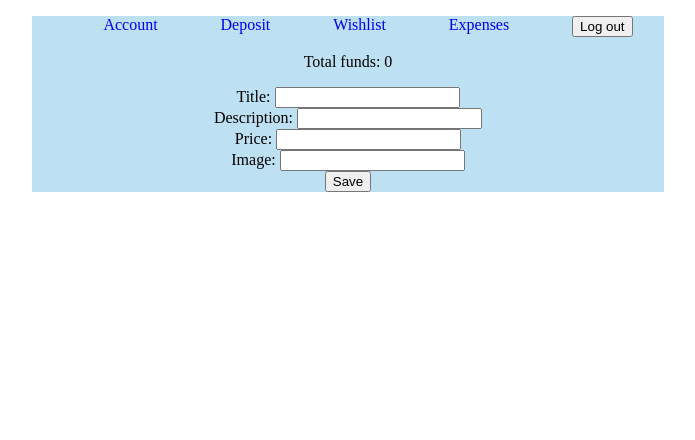
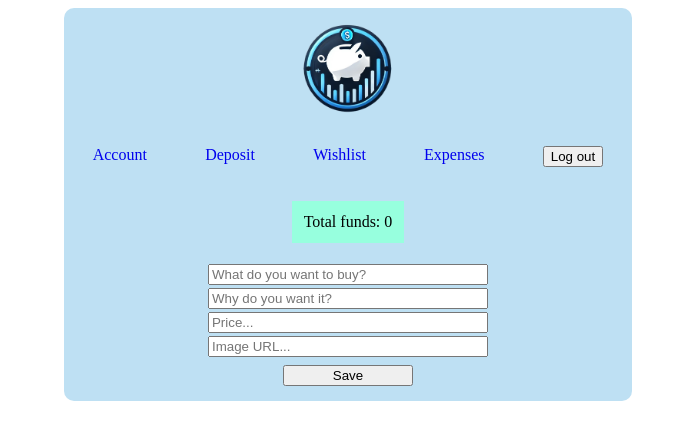
Before and after one commit to mixailvelinov/ExpenseTracker, a Django app: page /wishlist/create in a window 1280 px wide. Shown: the top 440 px of the page, without its empty margins (292-987 px from the left). Run offline with Django 5.2, Linux system fonts and the light colour scheme; the visitor is signed in with stand-in values (Sample User, id 1); data that the repository does not hold is empty.

Commit message:
add: more styles, updated forms widgets

```diff
--- a/common/forms.py
+++ b/common/forms.py
@@ -7,3 +7,10 @@ class WishCreateForm(forms.ModelForm):
     class Meta:
         model = Wish
         exclude = ['user', 'date_added', 'is_bought']
+
+        widgets = {
+            'title': forms.TextInput(attrs={'placeholder': 'What do you want to buy?'}),
+            'description': forms.TextInput(attrs={'placeholder': 'Why do you want it?'}),
+            'price': forms.NumberInput(attrs={'placeholder': 'Price...'}),
+            'image': forms.URLInput(attrs={'placeholder': 'Image URL...'})
+        }
--- a/expenses/forms.py
+++ b/expenses/forms.py
@@ -7,3 +7,9 @@ class ExpenseCreateForm(forms.ModelForm):
     class Meta:
         model = Expense
         exclude = ['date', 'user']
+
+        widgets = {
+            'amount': forms.TextInput(attrs={'placeholder': 'Amount spent...'}),
+            'expense_name': forms.TextInput(attrs={'placeholder': 'I spent money on...'}),
+            'description': forms.TextInput(attrs={'placeholder': 'Expense description...'}),
+        }
--- a/static/styles/style.css
+++ b/static/styles/style.css
@@ -1,14 +1,31 @@
-/*index*/
+/*index, basic*/
+
+.logo {
+    width: 120px;
+    height: 120px;
+    margin: 0 auto;
+    display: flex;
+    align-items: center;
+}
+.logo img {
+    width: 100%;
+    height: auto;
+    display: block;
+}
 
 .body-container {
     text-align: center;
-    width: 50%;
+    width: 45%;
     margin: 0 auto;
     background-color: #bee0f3;
+    border-radius: 10px;
+    padding-bottom: 10px;
+
 }
 
 ul {
     list-style: none;
+    padding: 0;
 }
 
 nav ul {
@@ -20,15 +37,21 @@ nav ul li a {
     text-decoration: none;
 }
 
+.funds-counter {
+    display: inline-block;
+    padding:12px;
+    background-color: #97ffde;
+}
 
-/*deposit*/
 
-.deposit-form {
+/*deposit and wishlist*/
+
+.deposit-form, .wish-create-container, .expenses-form {
     display: flex;
     justify-content: center;
 }
 
-.deposit-form form {
+.deposit-form form, .wish-create-container form, .expenses-form form {
     display: flex;
     flex-direction: column;
     width: 280px;
@@ -36,9 +59,33 @@ nav ul li a {
     gap: 3px;
 }
 
-.deposit-form form button {
-    width: 100px;
+.deposit-form form button, .wish-create-container form button, .expenses-form form button {
+    width: 130px;
     margin: 0 auto;
     margin-top: 5px;
+}
 
+/*deposit history*/
+
+.deposit-card {
+    background-color: #97ffde;
+    width: 50%;
+    margin: 0 auto;
 }
+
+li {
+    padding: 2px;
+}
+
+/*wishlist and wishlist history*/
+.wishlist-buttons {
+    padding-bottom: 10px;
+}
+
+.modify-wish-buttons {
+    display: flex;
+    justify-content: center;
+    margin-top: 10px;
+    margin-top: 10px;
+    gap: 6px;
+}
--- a/templates/base.html
+++ b/templates/base.html
@@ -13,7 +13,7 @@
 <section class="body-container">
     <header>
         <div class="logo">
-
+            <a href="{% url 'index' %}"><img src="{% static 'images/logo.png' %}" alt=""></a>
         </div>
 
         <nav>
@@ -34,7 +34,7 @@
                     </li>
                 {% endif %}
             </ul>
-                        <p>Total funds: {{ request.user.balance }}</p>
+                        <p class="funds-counter">Total funds: {{ request.user.balance }}</p>
 
         </nav>
     </header>
--- a/templates/common/wish-create.html
+++ b/templates/common/wish-create.html
@@ -5,7 +5,10 @@
     <div class="wish-create-container">
         <form method='post' action="">
             {% csrf_token %}
-            {{ form }}
+            {{ form.title }}
+            {{ form.description }}
+            {{ form.price }}
+            {{ form.image }}
             <button type="submit">Save</button>
         </form>
     </div>
--- a/templates/common/wishlist.html
+++ b/templates/common/wishlist.html
@@ -10,6 +10,7 @@
                 <li>{{ obj.price }}</li>
                 <li>{{ obj.date_added }}</li>
                 <li>Why I want it: {{ obj.description }}</li>
+                <div class="modify-wish-buttons">
                     <button><a href="{% url 'wishlist-edit' obj.id %}">Edit Wish</a></button>
                         <form action="{% url 'wishlist-delete' obj.id %}" method="post">
                             {% csrf_token %}
@@ -19,14 +20,17 @@
                             {% csrf_token %}
                             <button>Buy item</button>
                         </form>
+                </div>
             </ul>
         {% endfor %}
     {% else %}
         <p>You haven't added anything to your wishlist yet.</p>
     {% endif %}
 
+    <div class="wishlist-buttons">
         <button><a href="{% url 'wishlist-create' %}">Create a wish</a></button>
         <button><a href="{% url 'bought-items' %}">Bought items</a></button>
     </div>
+</div>
 
 {% endblock %}
--- a/templates/expenses/expenses.html
+++ b/templates/expenses/expenses.html
@@ -7,7 +7,9 @@
     <div class="expenses-form">
         <form action="" method="post">
             {% csrf_token %}
-            {{ form }}
+            {{ form.amount }}
+            {{ form.expense_name }}
+            {{ form.description }}
             <button type="submit">Register Expense</button>
         </form>
     </div>
```
Lines whose indentation alone changed are shown as unchanged.
